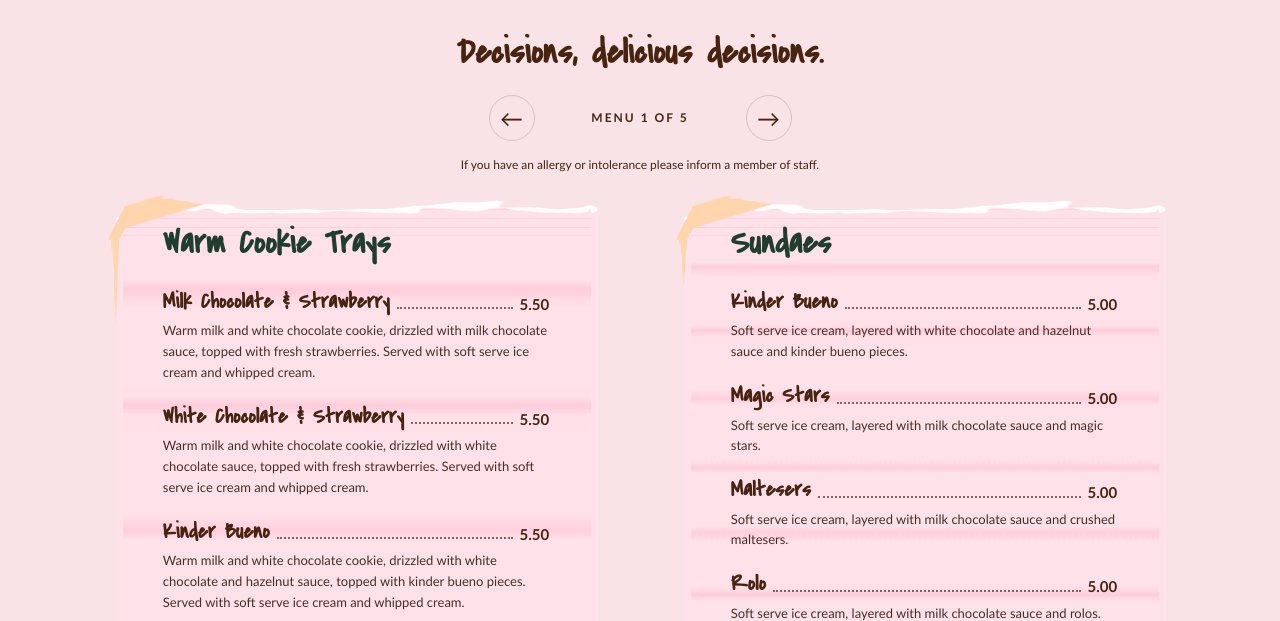
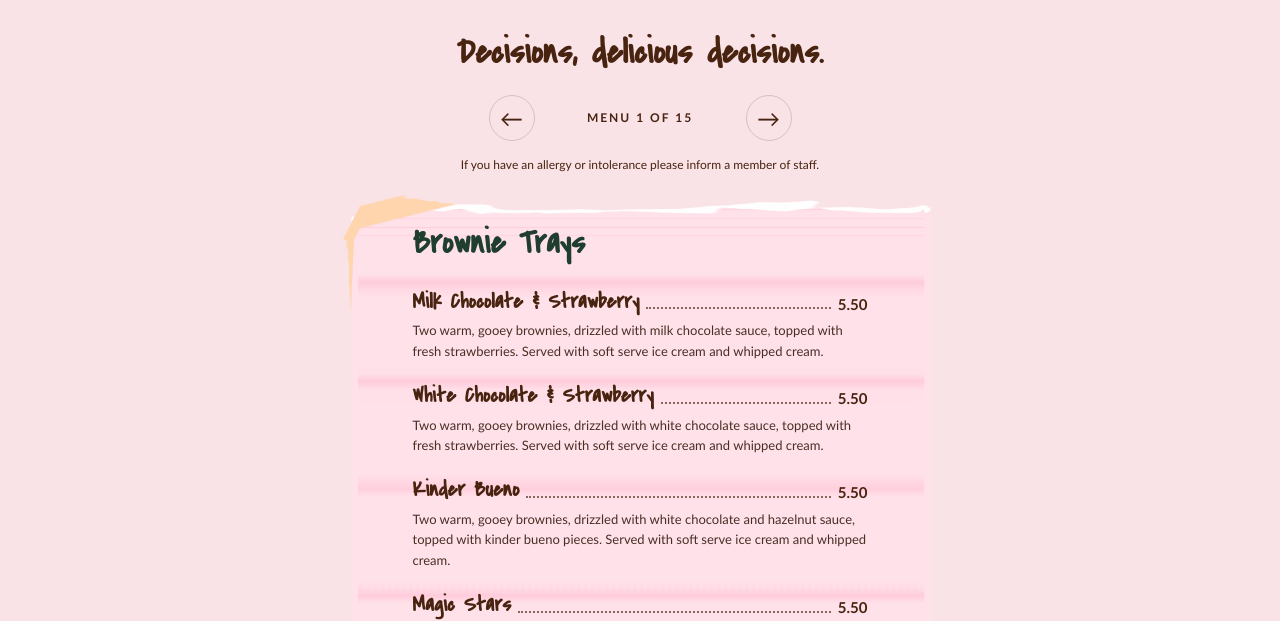
Before and after one commit to Zeeshan-Malik1/Treat_Credit, a website: page menu.html in a window 1280 px wide. Shown: the part 111-732 px from the top of the page. Drawn offline with Linux system fonts and the light colour scheme.

Commit message:
Update menu categories, opening times and customer-facing copy

```diff
--- a/app.js
+++ b/app.js
@@ -2,7 +2,7 @@ const page = document.body.dataset.page;
 const links = [['home','Home','index.html'],['menu','Menu','menu.html'],['order','Order','order.html'],['contact','Contact','contact.html']];
 document.querySelector('#header').innerHTML = `<div class="nav-wrap"><a class="logo" href="index.html" aria-label="Treat Credit home"><img src="images/logo.png" alt="Treat Credit" width="83" height="83"></a><nav aria-label="Main navigation">${links.map(([key,label,url])=>`<a href="${url}" ${key===page?'aria-current="page"':''}>${label}</a>`).join('')}</nav></div>`;
 document.querySelector('#footer').innerHTML = `<div class="footer-wrap"><a class="footer-brand" href="index.html">Treat Credit<span class="pink">.</span></a><small>© ${new Date().getFullYear()} Treat Credit · Billingham</small><nav aria-label="Footer navigation">${links.map(([,label,url])=>`<a href="${url}">${label}</a>`).join('')}</nav></div>`;
-const hours = [['Monday','Closed'],['Tuesday','Closed'],['Wednesday','3:30 pm – 12:00 am'],['Thursday','3:30 pm – 12:00 am'],['Friday','3:30 pm – 1:00 am'],['Saturday','1:00 pm – 1:00 am'],['Sunday','1:00 pm – 12:00 am']];
+const hours = [['Monday','Closed'],['Tuesday','Closed'],['Wednesday','4:30 pm – 12:00 am'],['Thursday','4:30 pm – 12:00 am'],['Friday','4:30 pm – 1:00 am'],['Saturday','4:30 pm – 1:00 am'],['Sunday','4:30 pm – 12:00 am']];
 document.querySelectorAll('[data-hours]').forEach(el=>el.innerHTML=`<dl>${hours.map(([day,time])=>`<div><dt>${day}</dt><dd>${time}</dd></div>`).join('')}</dl>`);
 if(page==='menu'){
   let active=0;
@@ -17,6 +17,10 @@ if(page==='menu'){
   document.querySelector('#prev').onclick=()=>render(active-1);
   document.querySelector('#next').onclick=()=>render(active+1);
   document.querySelector('#next-bottom').onclick=()=>render(active+1,true);
-  const initial=Number(location.hash.replace('#menu-',''));
-  render(initial>=1&&initial<=5?initial-1:0);
+  function renderFromHash(){
+    const initial=Number(location.hash.replace('#menu-',''));
+    render(Number.isInteger(initial)&&initial>=1&&initial<=MENU.length?initial-1:0);
+  }
+  window.addEventListener('hashchange',renderFromHash);
+  renderFromHash();
 }
--- a/menu-data.js
+++ b/menu-data.js
@@ -2,7 +2,7 @@
 const served='Served with soft serve ice cream and whipped cream.';
 const flavours=['Milk Chocolate & Strawberry','White Chocolate & Strawberry','Kinder Bueno','Magic Stars','Maltesers','Rolo','Oreo','Biscoff','Pistachio','Ferrero Rocher','Kanafa','Kanafa & Strawberry'];
 function trays(kind){
- const base=kind==='cookie'?'Warm milk and white chocolate cookie':kind==='brownie'?'Two warm, gooey brownies':'A warm Belgian waffle or crepe';
+ const base=kind==='cookie'?'Warm milk and white chocolate cookie':kind==='brownie'?'Two warm, gooey brownies':kind==='waffle'?'A warm Belgian waffle':'A warm crepe';
  const toppings=[
  'drizzled with milk chocolate sauce, topped with fresh strawberries.',
  'drizzled with white chocolate sauce, topped with fresh strawberries.',
@@ -19,7 +19,7 @@ function trays(kind){
  ];
  return flavours.map((name,i)=>[name,i===11?'6.50':i===10?'6.00':i===9?(kind==='brownie'?'': '6.00'):'5.50',`${base}, ${toppings[i]} ${served}`]);
 }
-const MENU=[
+const menuGroups=[
  {label:'Cookies & sundaes',sections:[
   {title:'Warm Cookie Trays',items:trays('cookie')},
   {title:'Sundaes',items:[
@@ -94,5 +94,9 @@ const MENU=[
   {title:'Soft Drinks',note:'£1.50',items:['Coke Zero','Coke Zero Cherry','Fanta Orange','Fanta Lemon','Rubicon Passionfruit','Rubicon Mango','Bottled Water'].map(name=>[name,'',''])},
   {title:'Red Bull',note:'£1.75',items:['Original Red Bull','Cherry Sakura','Vanilla Berry','White Peach','Forest Fruits','Tropical Fruits'].map(name=>[name,'',''])}
  ]},
- {label:'Brownies & waffles',sections:[{title:'Brownie Trays',items:trays('brownie')},{title:'Waffles/Crepes',items:trays('waffle')}]}
+ {label:'Brownies & waffles',sections:[{title:'Brownie Trays',items:trays('brownie')},{title:'Waffles',items:trays('waffle')},{title:'Crepes',items:trays('crepe')}]}
 ];
+
+const categoryOrder = ['Brownie Trays', 'Warm Cookie Trays', 'Waffles', 'Crepes', 'Strawberry Pots', 'Sundaes', 'Brownie Bites', 'Canned Matilda Cakes', 'Glitter Mocktails', 'Matcha (Iced/Hot)', 'Latte (Iced/Hot)', 'Hot Chocolate', 'Milkshakes', 'Soft Drinks', 'Red Bull'];
+const menuSections = menuGroups.flatMap(group => group.sections);
+const MENU = categoryOrder.map(title => ({label: title, sections: [menuSections.find(section => section.title === title)]}));
--- a/styles.css
+++ b/styles.css
@@ -67,3 +67,7 @@
 @media(max-width:600px){.nav-wrap nav a{font-size:15px}.nav-wrap nav{gap:14px}.compact-title h1{font-size:29px}.note h2{font-size:31px}.item-heading h3{font-size:21px}}
 @media(max-width:360px){.nav-wrap{gap:10px}.nav-wrap nav{gap:10px}.nav-wrap nav a{font-size:14px}.menu-main .compact-title h1{font-size:24px}.menu-main .note h2{font-size:28px}.item-heading h3{font-size:20px}.price-leader{flex-basis:14px}.item-heading{gap:5px}}
 @media(prefers-reduced-motion:reduce){html{scroll-behavior:auto}*{transition:none!important}}
+
+/* One category per menu page, with centered text-only calls to action. */
+#menu-content{grid-template-columns:minmax(0,1fr);max-width:650px}
+.ribbon{justify-content:center;text-align:center}
```
Also changed, not shown: contact.html (+1 -1 lines), index.html (+1 -1 lines), order.html (+1 -1 lines), tests/responsive.cjs (+5 -5 lines).
